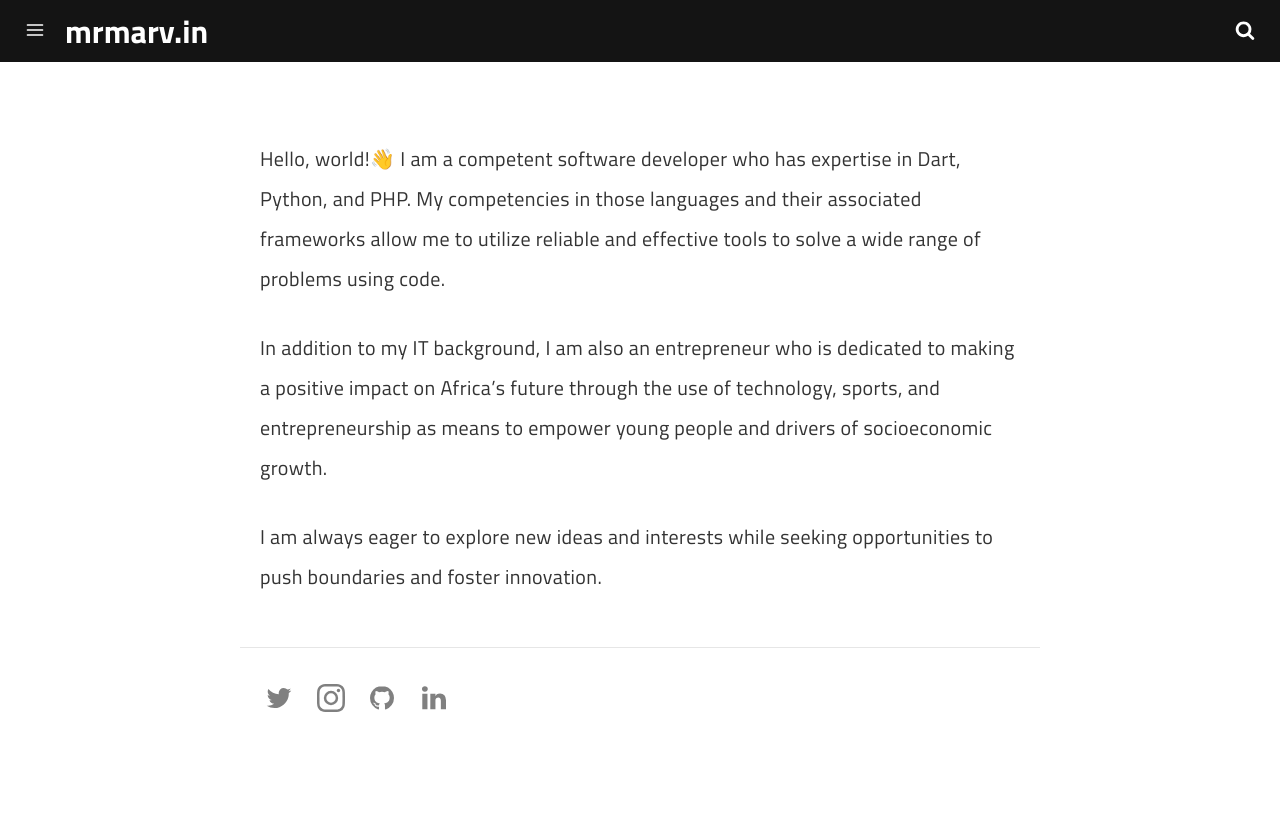
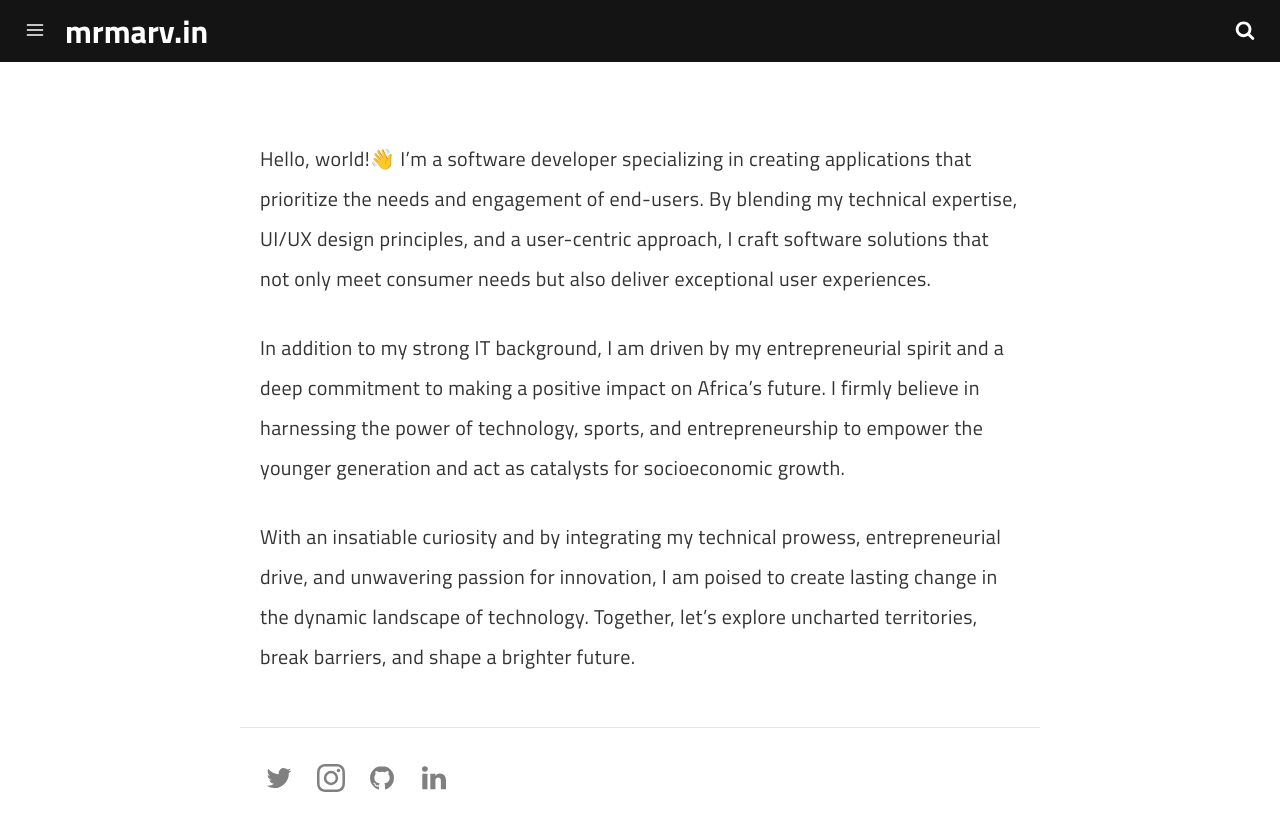
Before and after one commit to marv0/marv0.github.io, a Jekyll site: the page built from pages/about.md, in a window 1280 px wide. Shown: the top 831 px of the page. Built offline with Jekyll 4.4.1, drawn with Linux system fonts in a browser that asks for light colours; a script that is not in the unit is left out.

Commit message:
Update about.md

```diff
--- a/pages/about.md
+++ b/pages/about.md
@@ -7,8 +7,8 @@ description: Some description.
 permalink: /about/
 ---
 
-Hello, world!👋 I am a competent software developer who has expertise in Dart, Python, and PHP. My competencies in those languages and their associated frameworks allow me to utilize reliable and effective tools to solve a wide range of problems using code.
+Hello, world!👋 I'm a software developer specializing in creating applications that prioritize the needs and engagement of end-users. By blending my technical expertise, UI/UX design principles, and a user-centric approach, I craft software solutions that not only meet consumer needs but also deliver exceptional user experiences.
 
-In addition to my IT background, I am also an entrepreneur who is dedicated to making a positive impact on Africa's future through the use of technology, sports, and entrepreneurship as means to empower young people and drivers of socioeconomic growth.
+In addition to my strong IT background, I am driven by my entrepreneurial spirit and a deep commitment to making a positive impact on Africa's future. I firmly believe in harnessing the power of technology, sports, and entrepreneurship to empower the younger generation and act as catalysts for socioeconomic growth.
 
-I am always eager to explore new ideas and interests while seeking opportunities to push boundaries and foster innovation.
+With an insatiable curiosity and by integrating my technical prowess, entrepreneurial drive, and unwavering passion for innovation, I am poised to create lasting change in the dynamic landscape of technology. Together, let's explore uncharted territories, break barriers, and shape a brighter future.
```
